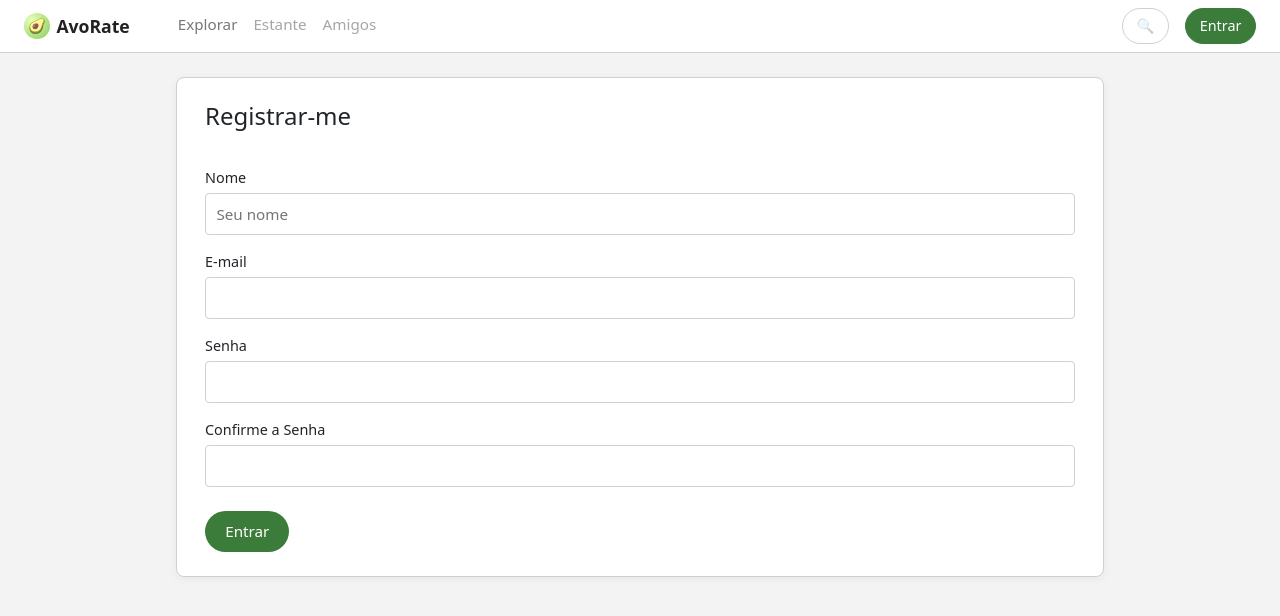
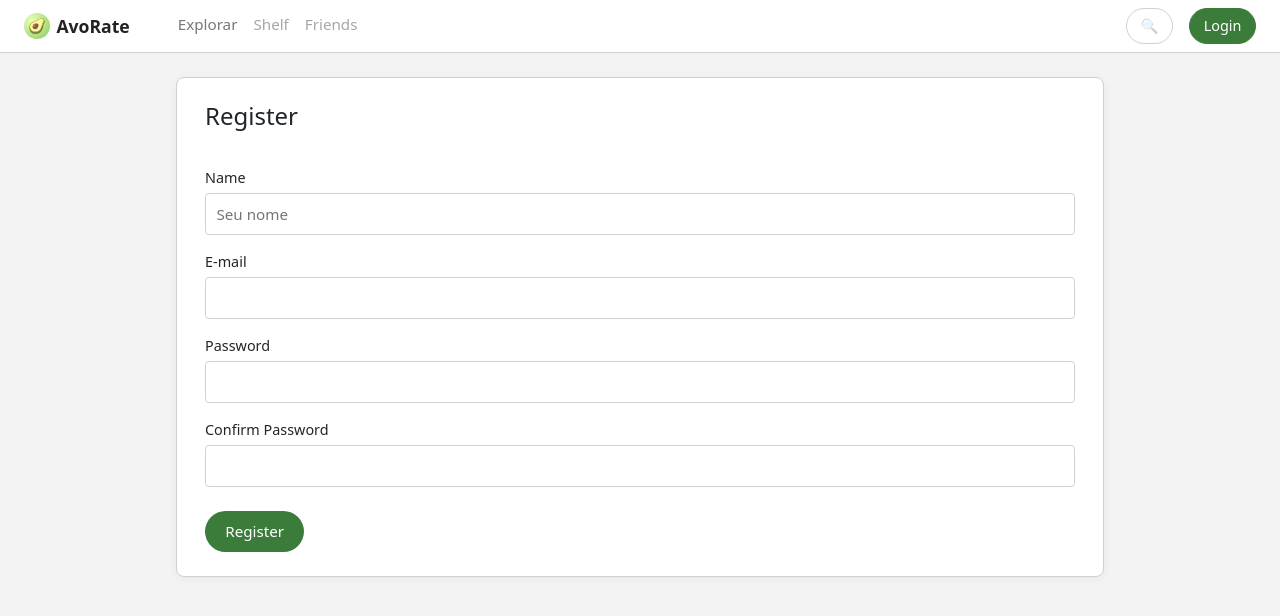
Before and after one commit to Igorl1/AvoRate, a Flask app: page /signup in a window 1280 px wide. Shown: the top 616 px of the page. Run offline with Flask 3, Linux system fonts and the light colour scheme.

Commit message:
user front end to english

```diff
--- a/client/templates/registration/global_links.html
+++ b/client/templates/registration/global_links.html
@@ -12,8 +12,8 @@
       >
         Explorar
       </a>
-      <span class="nav-link disabled">Estante</span>
-      <span class="nav-link disabled">Amigos</span>
+      <span class="nav-link disabled">Shelf</span>
+      <span class="nav-link disabled">Friends</span>
     </nav>
   </div>
 
@@ -22,6 +22,6 @@
       🔍
     </button>
 
-    <a href="{{ url_for('auth.login') }}" class="primary-link">Entrar</a>
+    <a href="{{ url_for('auth.login') }}" class="primary-link">Login</a>
   </div>
 </header>
--- a/client/templates/registration/sign_up.html
+++ b/client/templates/registration/sign_up.html
@@ -2,14 +2,14 @@
 <html lang="pt-BR">
   <head>
     {% include 'tracker/header.html' %}
-    <title>AvoRate - Registrar</title>
+    <title>AvoRate - Register</title>
   </head>
   <body>
     {% include 'registration/global_links.html' %}
 
     <main class="page-container">
       <section class="card">
-        <h1 class="page-title">Registrar-me</h1>
+        <h1 class="page-title">Register</h1>
 
         <div class="flash-messages">
           {% with messages = get_flashed_messages(with_categories=true) %}
@@ -28,7 +28,7 @@
           novalidate
         >
           <div class="form-field">
-            <label for="name">Nome</label>
+            <label for="name">Name</label>
             <input
               id="name"
               name="name"
@@ -49,9 +49,8 @@
             />
           </div>
 
-          <!-- AQUI é o ponto importante: name="password" -->
           <div class="form-field">
-            <label for="password">Senha</label>
+            <label for="password">Password</label>
             <input
               id="password"
               name="password"
@@ -61,9 +60,8 @@
             />
           </div>
 
-          <!-- Campo de confirmação, só visual (ou pro backend se ele usar) -->
           <div class="form-field">
-            <label for="confirm_password">Confirme a Senha</label>
+            <label for="confirm_password">Confirm Password</label>
             <input
               id="confirm_password"
               name="confirm_password"
@@ -74,7 +72,7 @@
           </div>
 
           <div class="form-actions">
-            <button type="submit" class="btn-primary">Entrar</button>
+            <button type="submit" class="btn-primary">Register</button>
           </div>
         </form>
       </section>
```
Also changed, not shown: client/templates/registration/login.html (+6 -6 lines).
